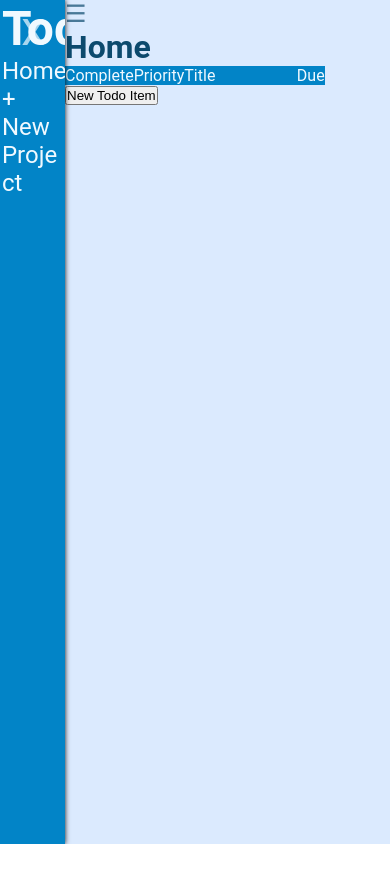
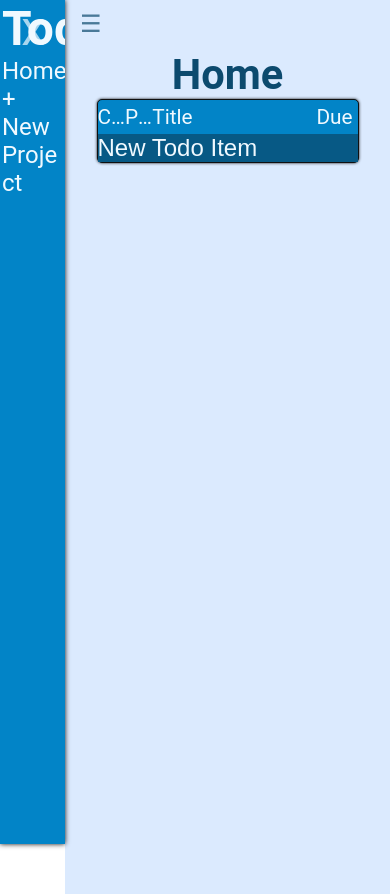
Before and after one commit to E-Trinh/ToDoLists, a website built with webpack: page src/index.html in a window 390 px wide. Before the commit the page ends 844 px from the top, so only its background shows below. Built offline with nearby package versions, Linux system fonts and the light colour scheme.

Commit message:
Added styling to main container

```diff
--- a/src/displayController.js
+++ b/src/displayController.js
@@ -109,7 +109,7 @@ const displayController = (function() {
         allTodoContainer.classList.toggle("all-todo-container");
 
         const todoContainer = document.createElement("div");
-        todoContainer.classList.toggle("todo-container");
+        todoContainer.classList.toggle("key-container");
         const complete = document.createElement("p");
         complete.textContent = "Complete";
         complete.classList.toggle("priority");
@@ -140,7 +140,14 @@ const displayController = (function() {
             //complete.checked = todos[i].complete;
 
             const priority = document.createElement("p");
-            priority.textContent = todos[i].priority;
+            priority.dataset.priority = todos[i].priority;
+            if (todos[i].priority == 1) {
+                priority.textContent = "High"
+            } else if (todos[i].priority == 2) {
+                priority.textContent = "Medium"
+            } else {
+                priority.textContent = "Low"
+            }
             priority.classList.toggle("priority");
 
             const todo = document.createElement("p");
@@ -156,7 +163,7 @@ const displayController = (function() {
                     index: todoContainer.dataset.index,
                     title: todo.textContent,
                     description: todoContainer.dataset.description,
-                    priority: priority.textContent,
+                    priority: priority.dataset.priority,
                     date: due.textContent
                 });
             });
@@ -170,9 +177,10 @@ const displayController = (function() {
         container.appendChild(allTodoContainer);
 
         const newTodo = document.createElement("button");
+        newTodo.classList.toggle("new-todo-button");
         newTodo.textContent = "New Todo Item";
         newTodo.addEventListener("click", newTodoMenu);
-        container.appendChild(newTodo);
+        allTodoContainer.appendChild(newTodo);
     }
 
     //function for setting up the layout of the side menu
--- a/src/styles.css
+++ b/src/styles.css
@@ -61,10 +61,19 @@ html, body {
     overflow-y: auto;
     background-color: var(--main-bg-color);
     color: var(--main-font-color);
+    display: flex;
+    flex-direction: column;
+    align-items: center;
+    position: relative;
+    padding-top: 50px;
+    font-size: 1.3rem;
 }
 
 .main-container > span {
     font-size: 1.5rem;
+    position: absolute;
+    left: 15px;
+    top: 10px;
     opacity: 0.7;
 }
 
@@ -73,11 +82,20 @@ html, body {
     flex-direction: column;
     width: 80%;
     background-color: var(--nav-bg-color);
-    color: var(--nav-font-color)
+    color: var(--nav-font-color);
+    border-radius: 5px;
+    border: 1px solid #101010;
+    box-shadow: 0px 0px 3px #101010;
 }
 
-.todo-container {
+.todo-container, .key-container {
     display: flex;
+    margin-top: 5px;
+    margin-bottom: 5px;
+}
+
+.todo-container:hover {
+    background-color: #164E63;
 }
 
 .complete {
@@ -86,14 +104,33 @@ html, body {
 
 .priority {
     flex: 1;
+    overflow: hidden;
+    text-overflow: ellipsis;
 }
 
 .todo-title {
     flex: 6;
+    overflow: hidden;
+    text-overflow: ellipsis;
 }
 
 .due {
     flex: 1.5;
+    overflow: hidden;
+    text-overflow: ellipsis;
+}
+
+.new-todo-button {
+    text-align: left;
+    font-size: 1.5rem;
+    background-color: #075985;
+    color: var(--nav-font-color);
+    border: none;
+    transition: background-color 0.5s;
+}
+
+.new-todo-button:hover {
+    background-color: #0369A1;
 }
 
 .opacity-bg {
```
